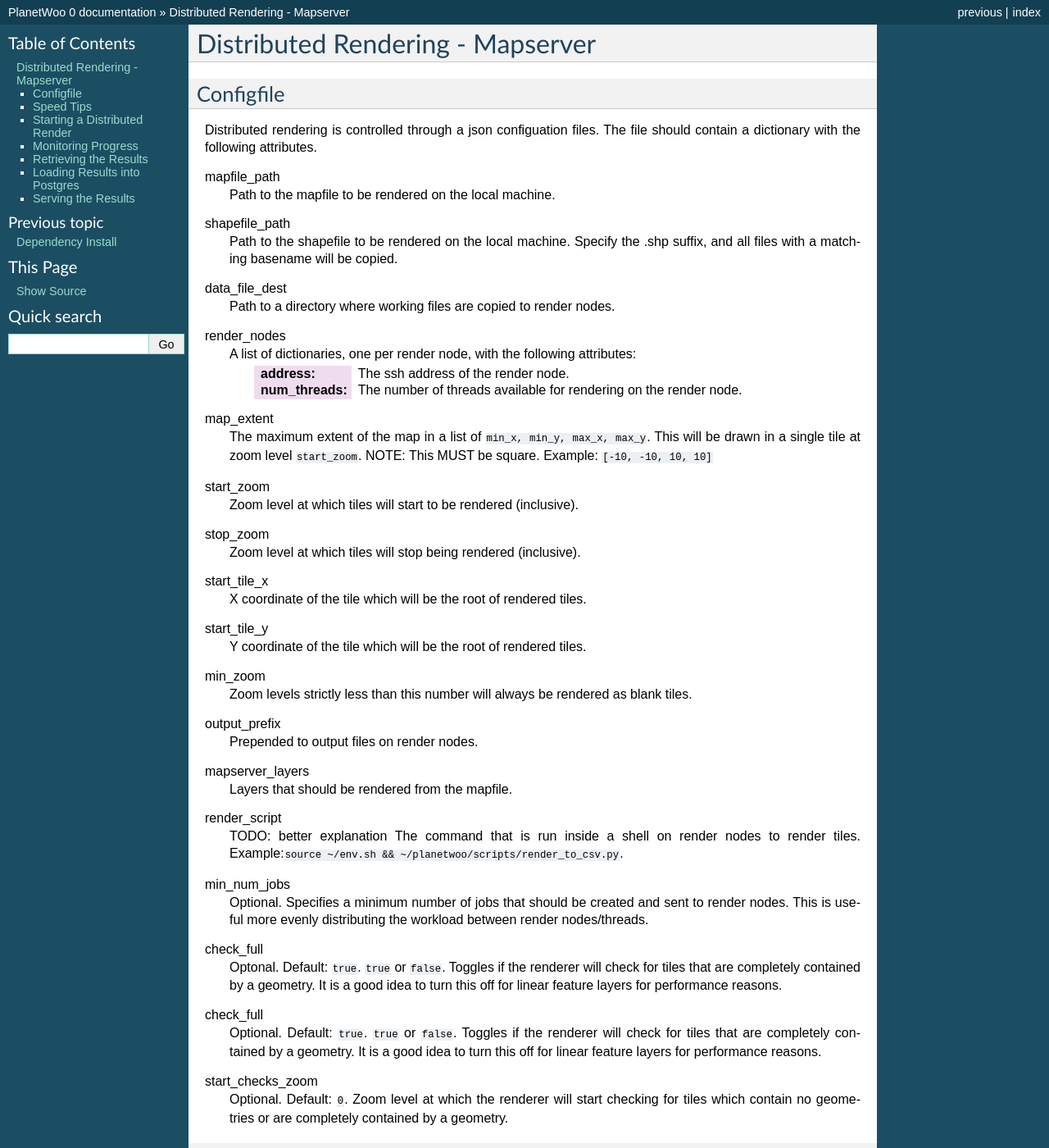
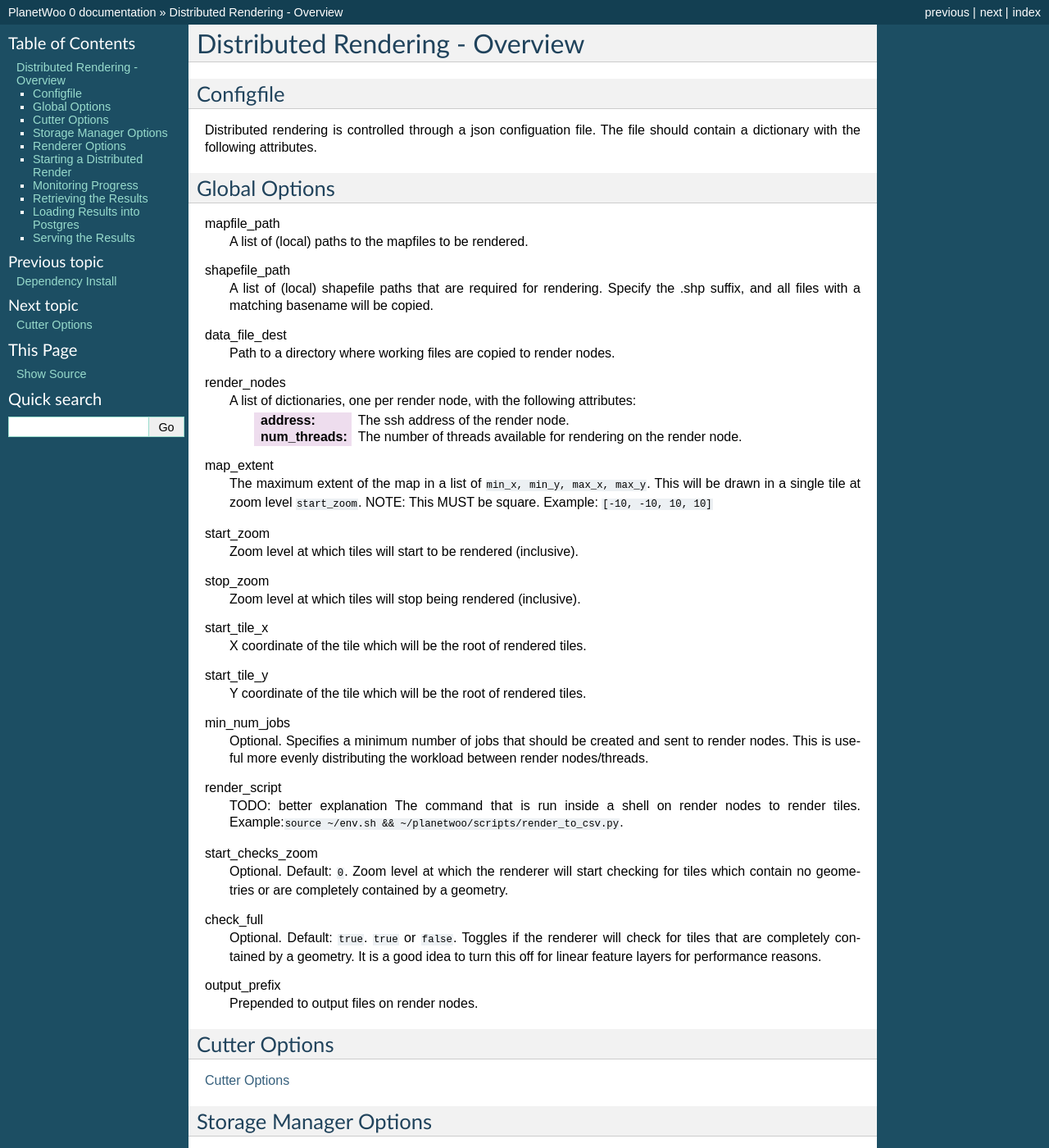
Before and after one commit to blc56/PlanetWoo, a Sphinx documentation site: the page built from docs/sphinx/source/dist_render.rst, in a window 1280 px wide and 1400 px high. Shown: the whole window at 82% size. Built offline with Sphinx 7.4.7, drawn with Linux system fonts in a browser that asks for light colours; formulas are drawn with MathJax 3; some of the changed text lies outside the part shown.

Commit message:
Lotsa docs!

```diff
--- a/docs/sphinx/source/dist_render.rst
+++ b/docs/sphinx/source/dist_render.rst
@@ -1,16 +1,21 @@
-Distributed Rendering - Mapserver
-==================================
+Distributed Rendering - Overview
+=================================
 
 Configfile
 -----------
 
-Distributed rendering is controlled through a json configuation files. The file should contain a dictionary with the following attributes.
+Distributed rendering is controlled through a json configuation file. The file should contain a dictionary with the following attributes.
+
+.. _global_options_mapserver:
+
+Global Options
+---------------
 
 mapfile_path
- Path to the mapfile to be rendered on the local machine.
+ A list of (local) paths to the mapfiles to be rendered.
 
 shapefile_path
- Path to the shapefile to be rendered on the local machine. Specify the .shp suffix, and all files with a matching basename will be copied.
+ A list of (local) shapefile paths that are required for rendering. Specify the .shp suffix, and all files with a matching basename will be copied.
 
 data_file_dest
  Path to a directory where working files are copied to render nodes.
@@ -37,41 +42,36 @@
 start_tile_y
  Y coordinate of the tile which will be the root of rendered tiles.
 
-min_zoom
- Zoom levels strictly less than this number will always be rendered as blank tiles.
-
-output_prefix
- Prepended to output files on render nodes.
-
-mapserver_layers
- Layers that should be rendered from the mapfile.
+min_num_jobs
+ Optional. Specifies a minimum number of jobs that should be created and sent to render nodes. This is useful more evenly distributing the workload between render nodes/threads.
 
 render_script
  TODO: better explanation
  The command that is run inside a shell on render nodes to render tiles. Example:``source ~/env.sh && ~/planetwoo/scripts/render_to_csv.py``.
 
-min_num_jobs
- Optional. Specifies a minimum number of jobs that should be created and sent to render nodes. This is useful more evenly distributing the workload between render nodes/threads.
-
-check_full
- Optonal. Default: ``true``. ``true`` or ``false``. Toggles if the renderer will check for tiles that are completely contained by a geometry. It is a good idea to turn this off for linear feature layers for performance reasons.
+start_checks_zoom
+ Optional. Default: ``0``. Zoom level at which the renderer will start checking for tiles which contain no geometries or are completely contained by a geometry.
 
 check_full
  Optional. Default: ``true``. ``true`` or ``false``. Toggles if the renderer will check for tiles that are completely contained by a geometry. It is a good idea to turn this off for linear feature layers for performance reasons.
 
-start_checks_zoom
- Optional. Default: ``0``. Zoom level at which the renderer will start checking for tiles which contain no geometries or are completely contained by a geometry.
+output_prefix
+ Prepended to output files on render nodes.
 
-Speed Tips
------------
+Cutter Options
+-----------------
 
-Keep the mapfile as simple as possible.
+:ref:`Cutter Options <cutter_config>`
 
-If the shapefile you are rendering contains lots of smaller geometries, try creating a ``shptree`` index. Using ``stop_zoom`` for ``depth`` seems to work well.
+Storage Manager Options
+-----------------
 
-::
+:ref:`Storage Manager Options <storage_manager_config>`
 
- shptree <shapefile.shp> <depth>
+Renderer Options
+-----------------
+
+:ref:`Renderer Options <renderer_config>`
 
 Starting a Distributed Render
 ------------------------------
```
Also changed, not shown: docs/sphinx/source/cutter_options.rst (added, +9 -0 lines), docs/sphinx/source/future.rst (added, +25 -0 lines), docs/sphinx/source/index.rst (+7 -0 lines), docs/sphinx/source/label_render.rst (added, +129 -0 lines), docs/sphinx/source/multi_render.rst (added, +43 -0 lines), docs/sphinx/source/purpose.rst (added, +21 -0 lines), docs/sphinx/source/renderer_options.rst (added, +52 -0 lines), docs/sphinx/source/storage_manager_options.rst (added, +16 -0 lines).
